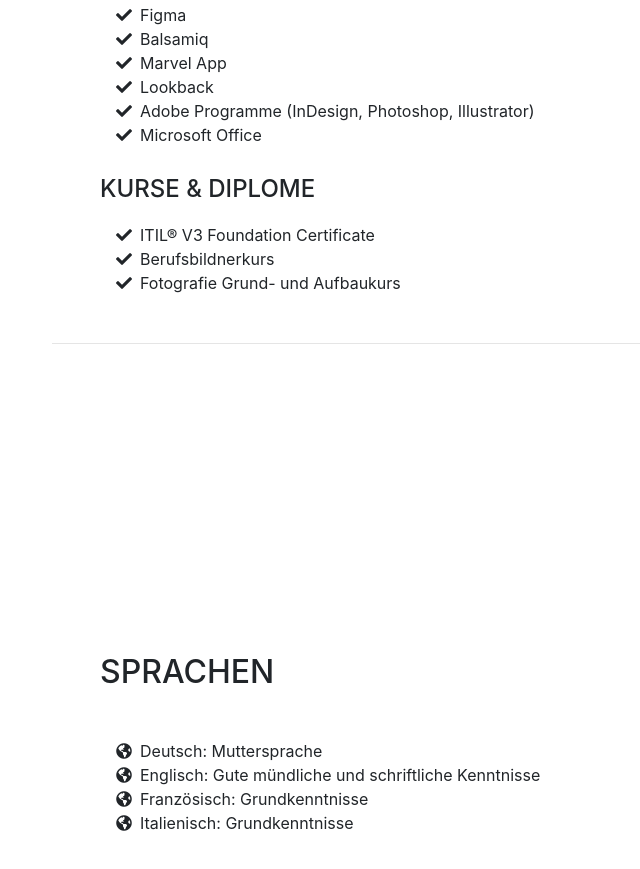
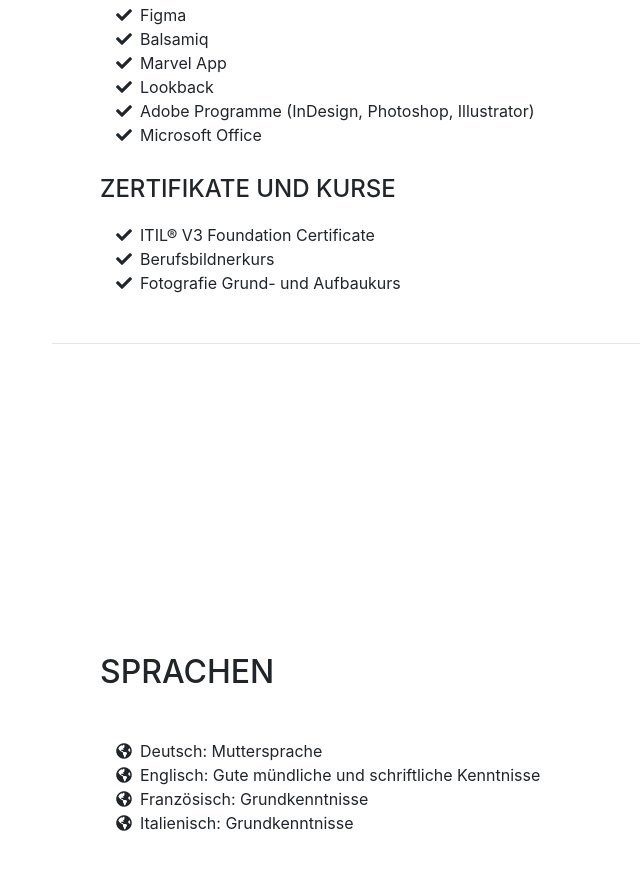
Before and after one commit to irinaterribilini/irinaterribilini, a website with bundled scripts: page index.html in a window 1280 px wide. Shown: the part 3751-4620 px from the top of the page, without its empty margins (220-860 px from the left). Built offline with nearby package versions, Linux system fonts and the light colour scheme; a web font is replaced by a local one.

Commit message:
renaming skills

```diff
--- a/index.html
+++ b/index.html
@@ -417,7 +417,7 @@
                 </li>
             </ul>
             <br>
-            <div class="subheading mb-3">Kurse & Diplome</div>
+            <div class="subheading mb-3">Zertifikate und Kurse</div>
             <ul class="fa-ul mb-0">
                 <li>
                     <i class="fa-li fa fa-check"></i>
```
